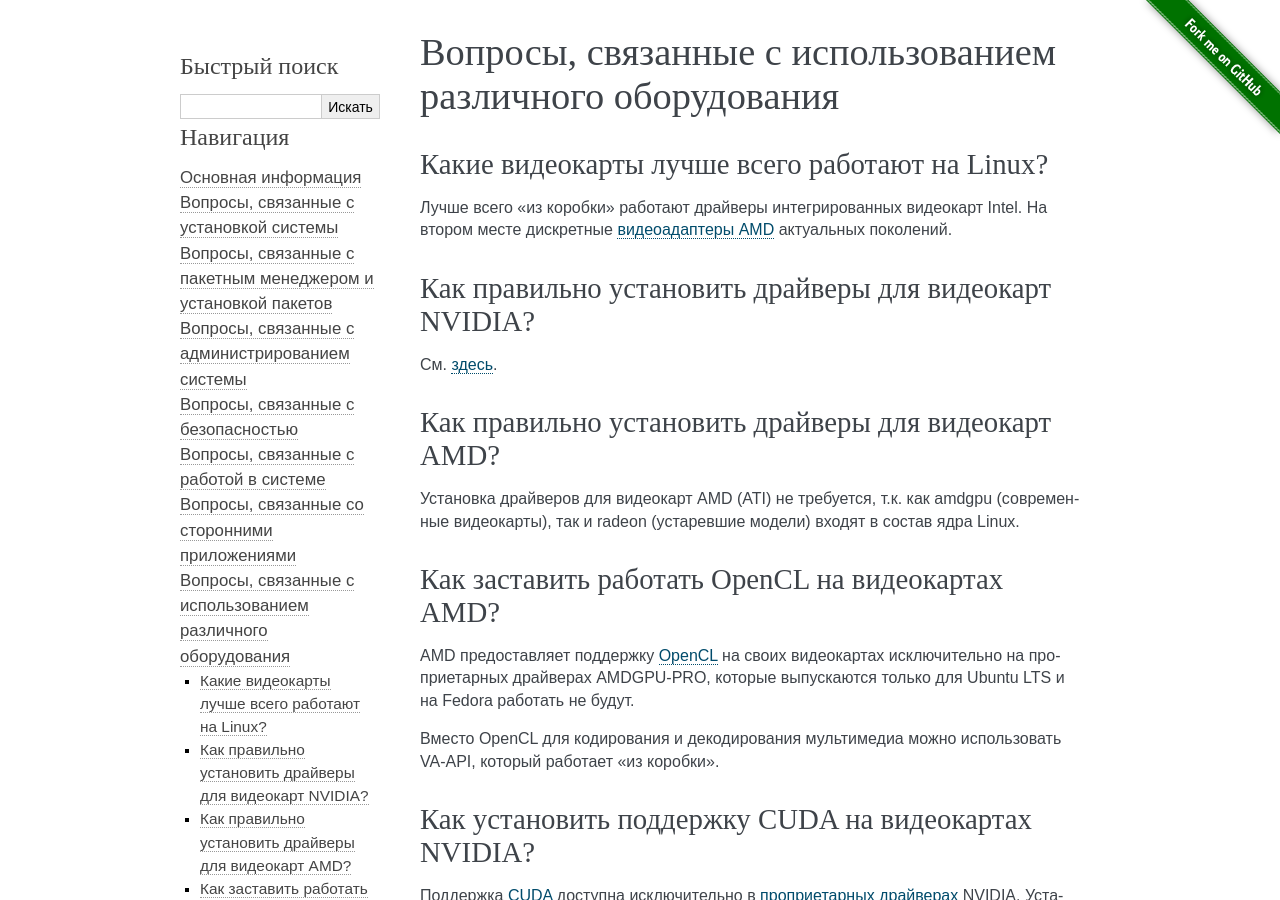
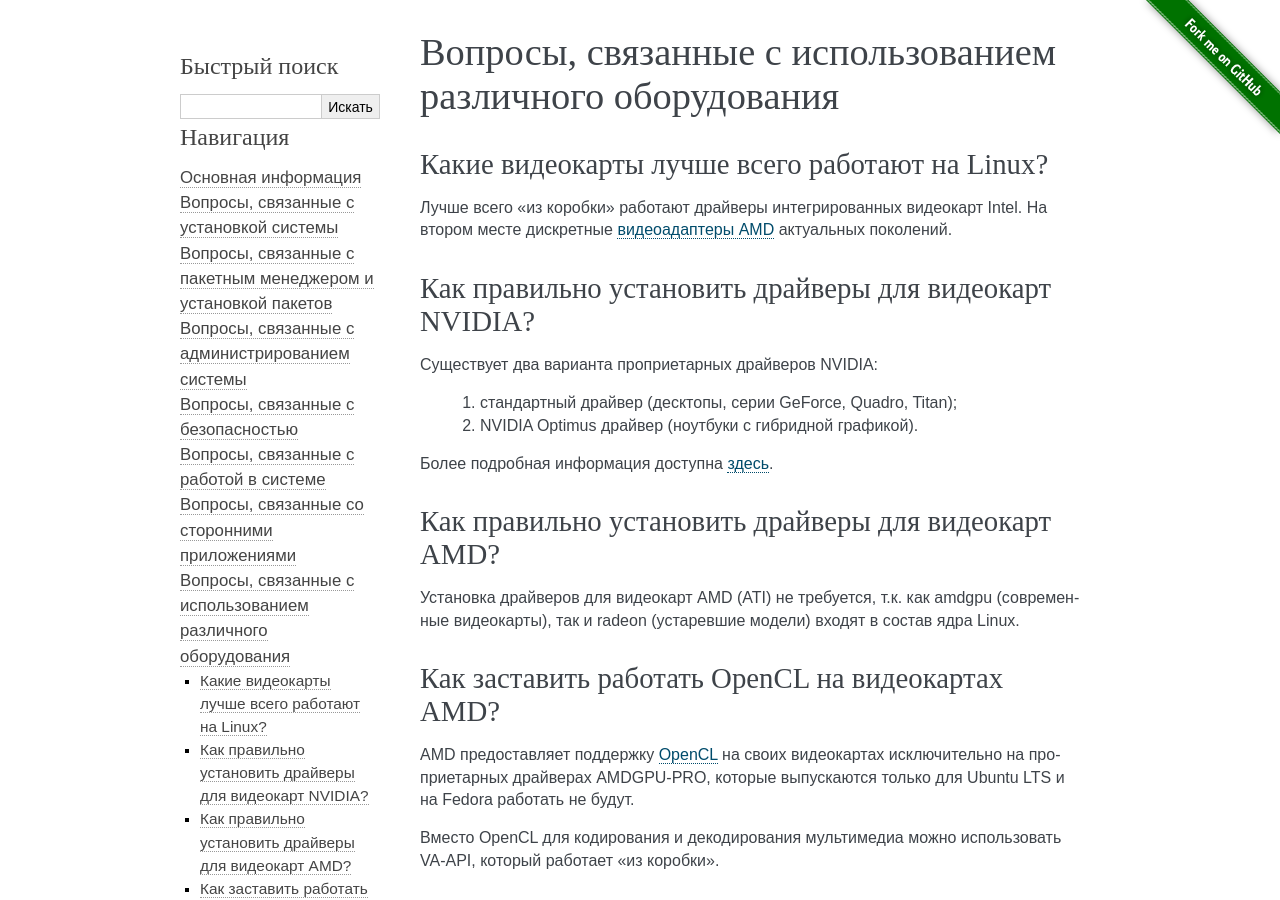
Before and after one commit to RussianFedora/FAQ, a Sphinx documentation site: the page built from source/hardware.rst, in a window 1280 px wide and 900 px high. Built offline with Sphinx 7.4.7, drawn with Linux system fonts in a browser that asks for light colours.

Commit message:
Updated nvidia-drivers question.

```diff
--- a/source/hardware.rst
+++ b/source/hardware.rst
@@ -25,7 +25,12 @@
 Как правильно установить драйверы для видеокарт NVIDIA?
 ==========================================================
 
-См. `здесь <https://www.easycoding.org/2017/01/11/pravilnaya-ustanovka-drajverov-nvidia-v-fedora.html>`__.
+Существует два варианта проприетарных драйверов NVIDIA:
+
+  1. стандартный драйвер (десктопы, серии GeForce, Quadro, Titan);
+  2. NVIDIA Optimus драйвер (ноутбуки с гибридной графикой).
+
+Более подробная информация доступна `здесь <https://www.easycoding.org/2017/01/11/pravilnaya-ustanovka-drajverov-nvidia-v-fedora.html>`__.
 
 .. index:: video, gpu, amd, ati, drivers
 .. _amd-drivers:
```
